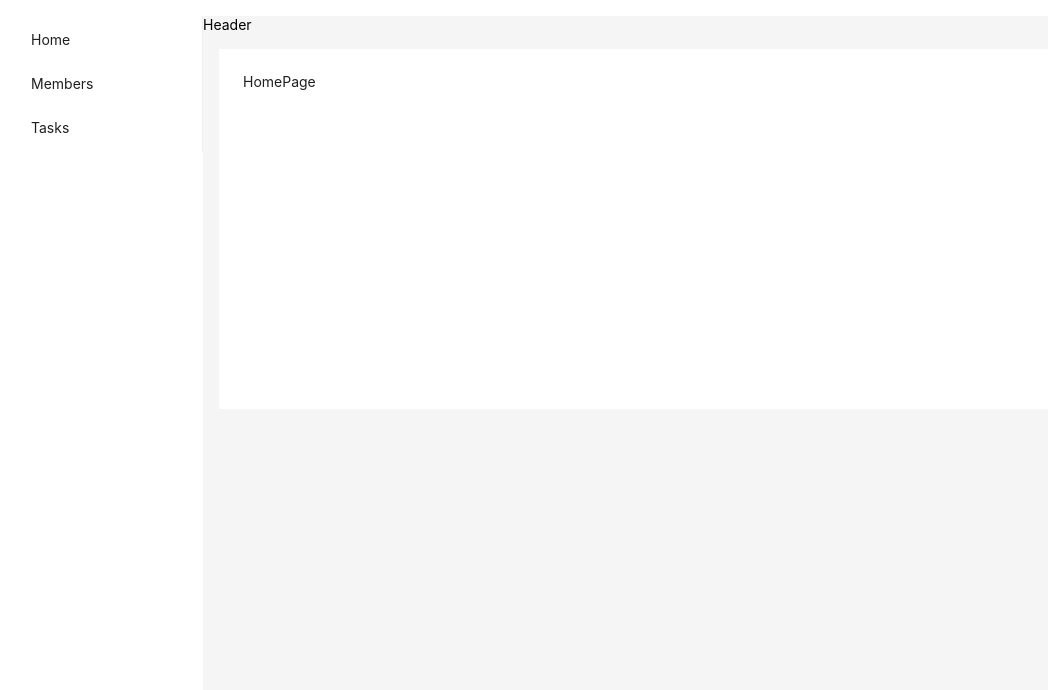
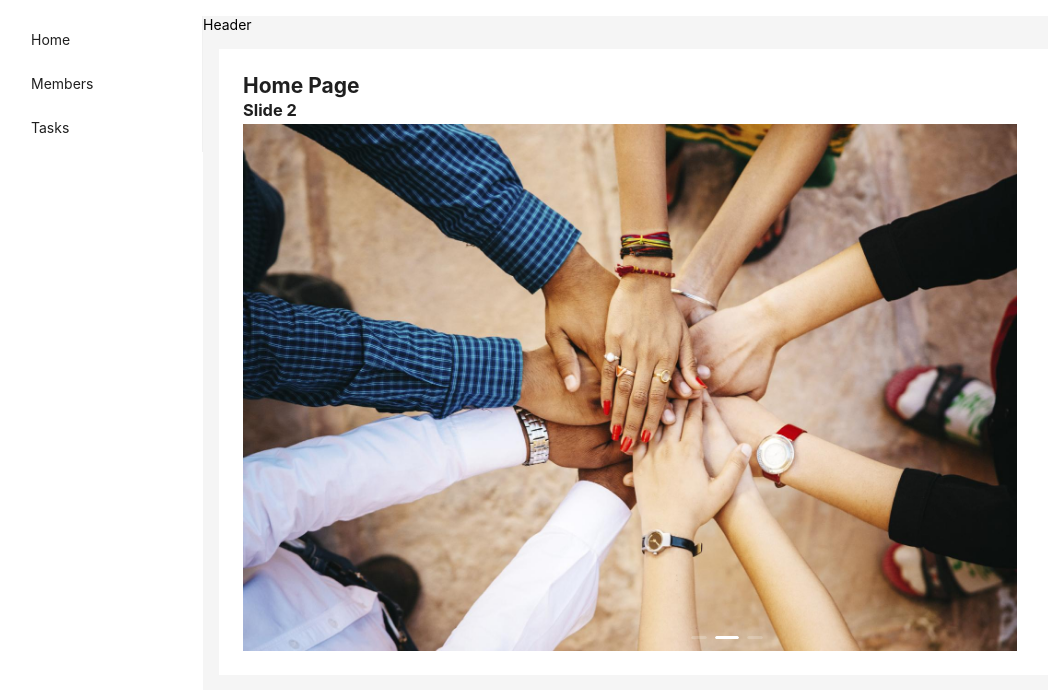
Before and after one commit to NinoPapava/Management-Of-Employees, a Next.js app: page / in a window 1280 px wide. Shown: the top 690 px of the page, without its empty margins (13-1061 px from the left). Built offline with nearby package versions, Linux system fonts and the light colour scheme.

Commit message:
Add Home component

```diff
--- a/src/components/HomeComponent/HomePage.tsx
+++ b/src/components/HomeComponent/HomePage.tsx
@@ -1,8 +1,26 @@
 import React from 'react'
+import { Carousel } from 'antd';
+import '../../../styles/home.css'
 
 const HomePage = () => {
   return (
-    <div>HomePage</div>
+    <div>
+      <h2>Home Page</h2>
+      <Carousel autoplay autoplaySpeed={3000} dots={true}>
+        <div>
+          <h3>Slide 1</h3>
+          <img src="/images/team2.jpg" alt="team img" className="carousel-image" />
+        </div>
+        <div>
+          <h3>Slide 2</h3>
+          <img src="/images/team4.jpeg" alt="team img" className="carousel-image" />
+        </div>
+        <div>
+          <h3>Slide 3</h3>
+          <img src="/images/team3.jpg" alt="team img" className="carousel-image" />
+        </div>
+      </Carousel>
+    </div>
   )
 }
 
```
